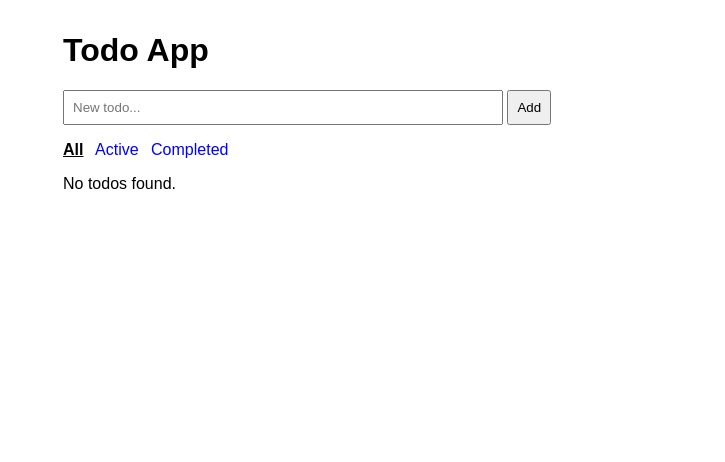
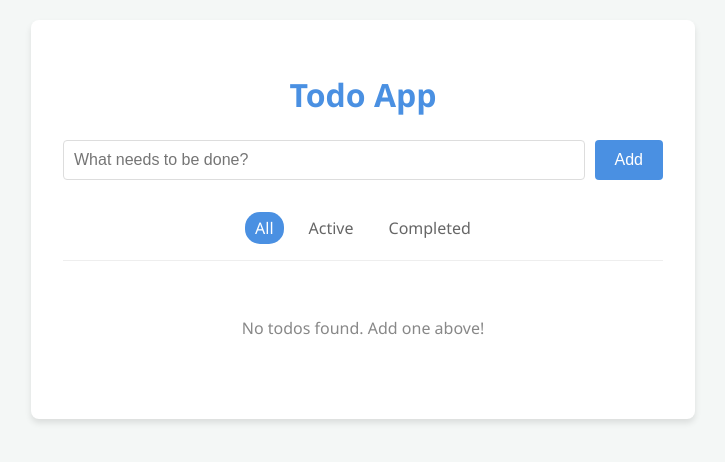
Before and after one commit to ttpu-spm/10-todoapp-team0, a Flask app: page / in a window 1280 px wide. Shown: the top 462 px of the page, without its empty margins (277-1002 px from the left). Run offline with Flask 3, Linux system fonts and the light colour scheme.

Commit message:
feat: implement persistent storage for todos and enhance UI with improved styles and functionality

```diff
--- a/src/app.py
+++ b/src/app.py
@@ -1,14 +1,42 @@
 from flask import Flask, render_template, request, redirect, url_for
 import os
+import json
 
 app = Flask(__name__)
 
-# In-memory storage for todos
-todos = []
-next_id = 1
+# File storage
+DATA_FILE = 'todos.json'
+
+def load_todos():
+    if not os.path.exists(DATA_FILE):
+        return []
+    try:
+        with open(DATA_FILE, 'r') as f:
+            return json.load(f)
+    except (json.JSONDecodeError, IOError):
+        return []
+
+def save_todos(todos):
+    try:
+        with open(DATA_FILE, 'w') as f:
+            json.dump(todos, f, indent=4)
+    except IOError as e:
+        print(f"Error saving todos: {e}")
+
+# Load todos on startup
+todos = load_todos()
+
+def get_next_id():
+    if not todos:
+        return 1
+    return max(t['id'] for t in todos) + 1
 
 @app.route('/')
 def index():
+    # Reload todos to ensure we have the latest state (optional, but good for consistency if multiple processes)
+    # global todos
+    # todos = load_todos()
+
     filter_status = request.args.get('filter', 'all')
 
     if filter_status == 'active':
@@ -22,11 +50,11 @@ def index():
 
 @app.route('/add', methods=['POST'])
 def add_todo():
-    global next_id
     content = request.form.get('content')
     if content:
-        todos.append({'id': next_id, 'content': content, 'completed': False})
-        next_id += 1
+        new_todo = {'id': get_next_id(), 'content': content, 'completed': False}
+        todos.append(new_todo)
+        save_todos(todos)
     return redirect(url_for('index'))
 
 @app.route('/toggle/<int:todo_id>')
@@ -34,6 +62,7 @@ def toggle_todo(todo_id):
     for todo in todos:
         if todo['id'] == todo_id:
             todo['completed'] = not todo['completed']
+            save_todos(todos)
             break
     return redirect(url_for('index'))
 
@@ -41,6 +70,7 @@ def toggle_todo(todo_id):
 def delete_todo(todo_id):
     global todos
     todos = [t for t in todos if t['id'] != todo_id]
+    save_todos(todos)
     return redirect(url_for('index'))
 
 @app.route('/edit/<int:todo_id>', methods=['POST'])
@@ -50,6 +80,7 @@ def edit_todo(todo_id):
         for todo in todos:
             if todo['id'] == todo_id:
                 todo['content'] = content
+                save_todos(todos)
                 break
     return redirect(url_for('index'))
 
--- a/src/templates/index.html
+++ b/src/templates/index.html
@@ -5,24 +5,206 @@
     <meta name="viewport" content="width=device-width, initial-scale=1.0">
     <title>Todo App</title>
     <style>
-        body { font-family: sans-serif; max-width: 600px; margin: 2rem auto; padding: 0 1rem; }
-        .todo-item { display: flex; align-items: center; margin-bottom: 0.5rem; padding: 0.5rem; border-bottom: 1px solid #eee; }
-        .completed { text-decoration: line-through; color: #888; }
-        .filters { margin-bottom: 1rem; }
-        .filters a { margin-right: 0.5rem; text-decoration: none; color: blue; }
-        .filters a.active { font-weight: bold; color: black; text-decoration: underline; }
-        form { display: inline; }
-        .actions { margin-left: auto; }
-        .actions a, .actions button { margin-left: 0.5rem; cursor: pointer; }
-        .edit-form { display: none; margin-left: 0.5rem; }
+        :root {
+            --primary-color: #4a90e2;
+            --bg-color: #f4f7f6;
+            --text-color: #333;
+            --completed-color: #888;
+            --danger-color: #e74c3c;
+            --success-color: #2ecc71;
+        }
+
+        body {
+            font-family: 'Segoe UI', Tahoma, Geneva, Verdana, sans-serif;
+            background-color: var(--bg-color);
+            color: var(--text-color);
+            margin: 0;
+            padding: 20px;
+            display: flex;
+            justify-content: center;
+        }
+
+        .container {
+            width: 100%;
+            max-width: 600px;
+            background: white;
+            padding: 2rem;
+            border-radius: 8px;
+            box-shadow: 0 4px 6px rgba(0,0,0,0.1);
+        }
+
+        h1 {
+            text-align: center;
+            color: var(--primary-color);
+            margin-bottom: 1.5rem;
+        }
+
+        /* Form Styles */
+        .add-form {
+            display: flex;
+            gap: 10px;
+            margin-bottom: 2rem;
+        }
+
+        input[type="text"] {
+            flex-grow: 1;
+            padding: 10px;
+            border: 1px solid #ddd;
+            border-radius: 4px;
+            font-size: 16px;
+        }
+
+        button {
+            padding: 10px 20px;
+            background-color: var(--primary-color);
+            color: white;
+            border: none;
+            border-radius: 4px;
+            cursor: pointer;
+            font-size: 16px;
+            transition: background-color 0.2s;
+        }
+
+        button:hover {
+            background-color: #357abd;
+        }
+
+        /* Filter Styles */
+        .filters {
+            display: flex;
+            justify-content: center;
+            gap: 15px;
+            margin-bottom: 1.5rem;
+            border-bottom: 1px solid #eee;
+            padding-bottom: 1rem;
+        }
+
+        .filters a {
+            text-decoration: none;
+            color: #666;
+            padding: 5px 10px;
+            border-radius: 15px;
+            transition: all 0.2s;
+        }
+
+        .filters a.active {
+            background-color: var(--primary-color);
+            color: white;
+        }
+
+        /* Todo List Styles */
+        ul {
+            list-style: none;
+            padding: 0;
+        }
+
+        .todo-item {
+            display: flex;
+            align-items: center;
+            justify-content: space-between;
+            padding: 1rem;
+            border-bottom: 1px solid #f0f0f0;
+            transition: background-color 0.2s;
+        }
+
+        .todo-item:last-child {
+            border-bottom: none;
+        }
+
+        .todo-item:hover {
+            background-color: #fafafa;
+        }
+
+        .todo-content {
+            flex-grow: 1;
+            margin-right: 10px;
+            word-break: break-word;
+        }
+
+        .completed {
+            text-decoration: line-through;
+            color: var(--completed-color);
+        }
+
+        .actions {
+            display: flex;
+            gap: 8px;
+            align-items: center;
+        }
+
+        .btn-icon {
+            background: none;
+            border: none;
+            cursor: pointer;
+            padding: 5px;
+            font-size: 1.2rem;
+            color: #666;
+        }
+
+        .btn-icon:hover {
+            background: none;
+            color: var(--primary-color);
+        }
+
+        .btn-delete:hover {
+            color: var(--danger-color);
+        }
+
+        .btn-check {
+            color: #ddd;
+        }
+
+        .btn-check.checked {
+            color: var(--success-color);
+        }
+
+        /* Edit Form */
+        .edit-form {
+            display: none;
+            flex-grow: 1;
+            gap: 5px;
+        }
+
+        .edit-form input {
+            padding: 5px;
+            font-size: 14px;
+        }
+
+        .edit-form button {
+            padding: 5px 10px;
+            font-size: 14px;
+        }
+
+        /* Responsive */
+        @media (max-width: 480px) {
+            .container {
+                padding: 1rem;
+            }
+
+            .add-form {
+                flex-direction: column;
+            }
+
+            .todo-item {
+                flex-direction: column;
+                align-items: flex-start;
+                gap: 10px;
+            }
+
+            .actions {
+                width: 100%;
+                justify-content: flex-end;
+            }
+        }
     </style>
 </head>
 <body>
+    <div class="container">
         <h1>Todo App</h1>
 
-    <form action="/add" method="POST" style="display: block; margin-bottom: 1rem;">
-        <input type="text" name="content" placeholder="New todo..." required style="padding: 0.5rem; width: 70%;">
-        <button type="submit" style="padding: 0.5rem;">Add</button>
+        <form action="/add" method="POST" class="add-form">
+            <input type="text" name="content" placeholder="What needs to be done?" required autocomplete="off">
+            <button type="submit">Add</button>
         </form>
 
         <div class="filters">
@@ -31,42 +213,51 @@
             <a href="/?filter=completed" class="{{ 'active' if filter == 'completed' else '' }}">Completed</a>
         </div>
 
-    <ul style="list-style: none; padding: 0;">
+        <ul>
             {% for todo in todos %}
             <li class="todo-item">
-            <span class="{{ 'completed' if todo.completed else '' }}" id="todo-content-{{ todo.id }}">
+                <!-- View Mode -->
+                <div class="todo-content" id="todo-content-{{ todo.id }}">
+                    <a href="/toggle/{{ todo.id }}" class="btn-icon btn-check {{ 'checked' if todo.completed else '' }}" title="Toggle Completion">
+                        {{ '✓' if todo.completed else '○' }}
+                    </a>
+                    <span class="{{ 'completed' if todo.completed else '' }}">
                         {{ todo.content }}
                     </span>
+                </div>
 
+                <!-- Edit Mode -->
                 <form id="edit-form-{{ todo.id }}" class="edit-form" action="/edit/{{ todo.id }}" method="POST">
-                <input type="text" name="content" value="{{ todo.content }}">
+                    <input type="text" name="content" value="{{ todo.content }}" required>
                     <button type="submit">Save</button>
-                <button type="button" onclick="cancelEdit({{ todo.id }})">Cancel</button>
+                    <button type="button" onclick="cancelEdit({{ todo.id }})" style="background-color: #999;">Cancel</button>
                 </form>
 
+                <!-- Actions -->
                 <div class="actions" id="actions-{{ todo.id }}">
-                <a href="/toggle/{{ todo.id }}">{{ 'Undo' if todo.completed else 'Complete' }}</a>
-                <button onclick="enableEdit({{ todo.id }})">Edit</button>
-                <a href="/delete/{{ todo.id }}" onclick="return confirm('Are you sure?')" style="color: red;">Delete</a>
+                    <button onclick="enableEdit({{ todo.id }})" class="btn-icon" title="Edit">✎</button>
+                    <a href="/delete/{{ todo.id }}" onclick="return confirm('Are you sure?')" class="btn-icon btn-delete" title="Delete">✖</a>
                 </div>
             </li>
             {% else %}
-        <li>No todos found.</li>
+            <li style="text-align: center; color: #888; padding: 2rem;">
+                No todos found. Add one above!
+            </li>
             {% endfor %}
         </ul>
+    </div>
 
     <script>
         function enableEdit(id) {
-            document.getElementById('edit-form-' + id).style.display = 'inline-block';
+            document.getElementById('edit-form-' + id).style.display = 'flex';
             document.getElementById('todo-content-' + id).style.display = 'none';
             document.getElementById('actions-' + id).style.display = 'none';
         }
 
         function cancelEdit(id) {
             document.getElementById('edit-form-' + id).style.display = 'none';
-            document.getElementById('todo-content-' + id).style.display = 'inline';
-            document.getElementById('actions-' + id).style.display = 'block'; // Changed to block/flex depending on CSS, but block is safe for div
-            document.getElementById('actions-' + id).style.display = ''; // Reset to default (flex via CSS class if applicable, or block)
+            document.getElementById('todo-content-' + id).style.display = 'block';
+            document.getElementById('actions-' + id).style.display = 'flex';
         }
     </script>
 </body>
```
Also changed, not shown: tests/test_app.py (added, +72 -0 lines), README.md. Lines whose indentation alone changed are shown as unchanged.
